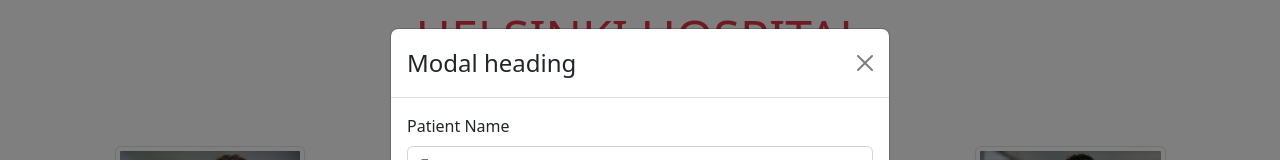
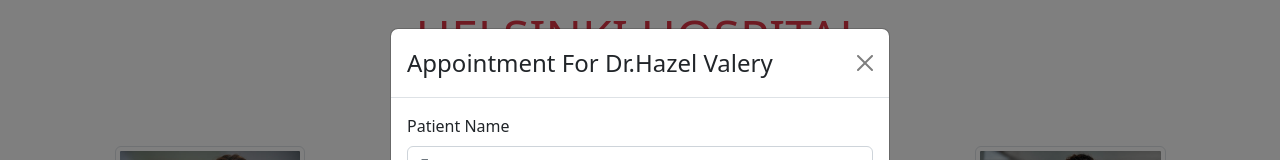
Before and after one commit to Bskasan/React_Practises, a React (Create React App) app in the folder rc_10_appointment-project/: page / in a window 1280 px wide. Both pictures are taken after a click on the picture 209 px from the left and 210 px from the top of the page. Shown: the top 160 px of the page. Built offline with nearby package versions, Linux system fonts and the light colour scheme.

Commit message:
drName addModal

```diff
--- a/rc_10_appointment-project/src/components/AddModal.jsx
+++ b/rc_10_appointment-project/src/components/AddModal.jsx
@@ -3,12 +3,12 @@ import Button from "react-bootstrap/Button";
 import Modal from "react-bootstrap/Modal";
 import Form from "react-bootstrap/Form";
 
-export function AddModal({ show, handleClose }) {
+export function AddModal({ show, handleClose, drName }) {
   return (
     <>
       <Modal show={show} onHide={handleClose}>
         <Modal.Header closeButton>
-          <Modal.Title>Modal heading</Modal.Title>
+          <Modal.Title>Appointment For {drName}</Modal.Title>
         </Modal.Header>
         <Modal.Body>
           <Form>
--- a/rc_10_appointment-project/src/components/Doctors.jsx
+++ b/rc_10_appointment-project/src/components/Doctors.jsx
@@ -36,7 +36,11 @@ const Doctors = ({ doctors }) => {
         ))}
       </Row>
 
-      <AddModal show={show} handleClose={() => setShow(false)} />
+      <AddModal
+        show={show}
+        handleClose={() => setShow(false)}
+        drName={selectedDrName}
+      />
     </Container>
   );
 };
```
